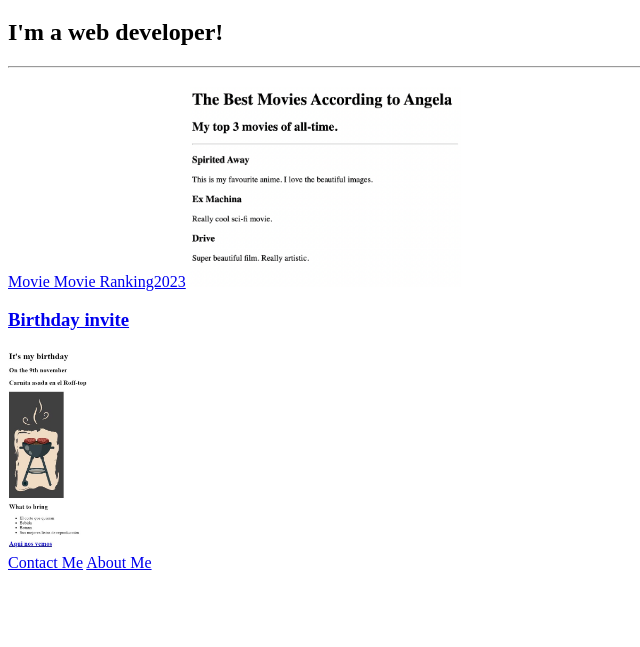
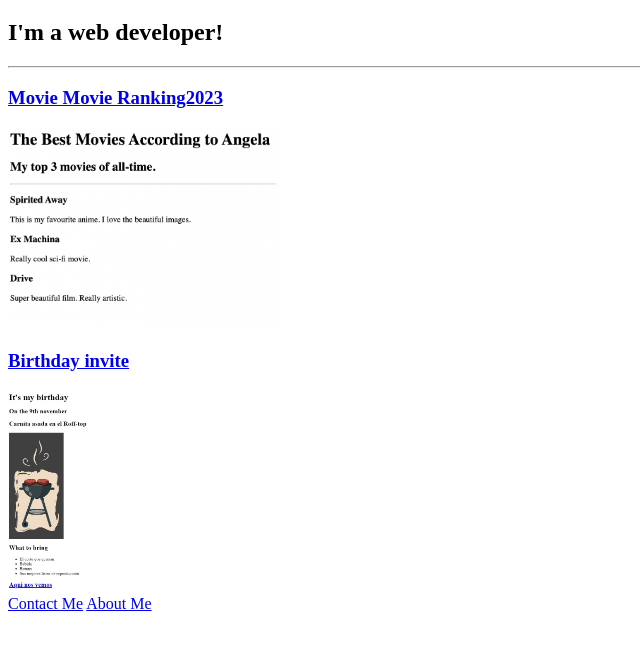
Before and after one commit to Santanagamael/html-portfolio, a plain HTML site: page index.html in a window 1280 px wide. Shown: the part 61-708 px from the top of the page, without its empty margins (0-640 px from the left). Drawn offline with Linux system fonts and the light colour scheme.

Commit message:
Add files via upload

```diff
--- a/index.html
+++ b/index.html
@@ -13,7 +13,7 @@
 
         <hr>
 
-        <h3></h3><a href="./public/Movie-Ranking2023.html">Movie Movie Ranking2023</a></h3>
+        <h3><a href="./public/Movie-Ranking2023.html">Movie Movie Ranking2023</a></h3>
         <img src="./assets/images/movie-ranking.png" alt="Picture of website" height="200">
         <h3><a href="./public/Bithday-invite.html">Birthday invite</a></h3>
         <img src="./assets/images/birthday-invite.jpg" alt="Picture of website" height="200">
```
